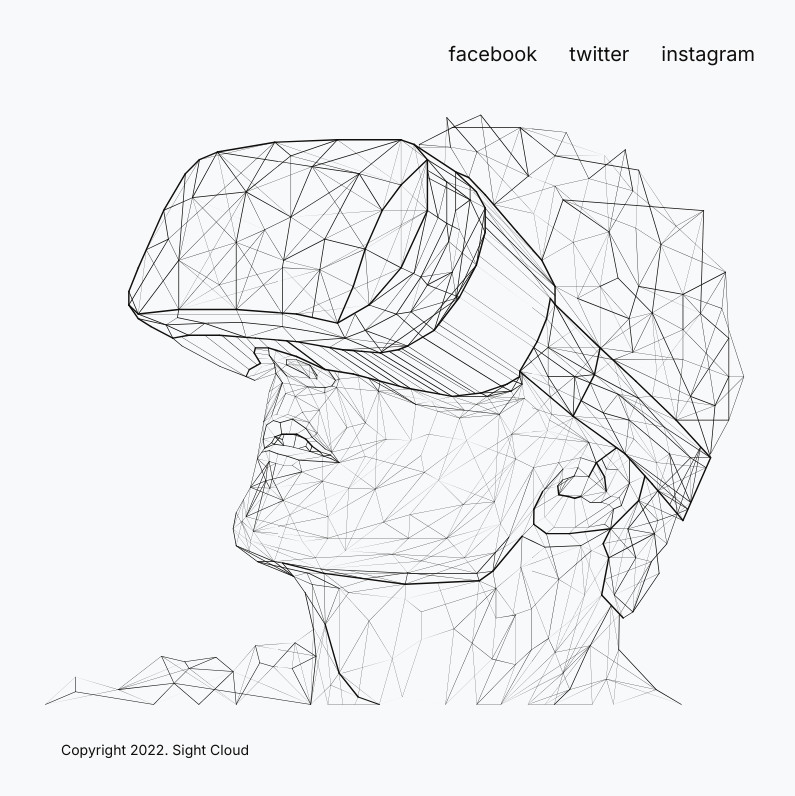
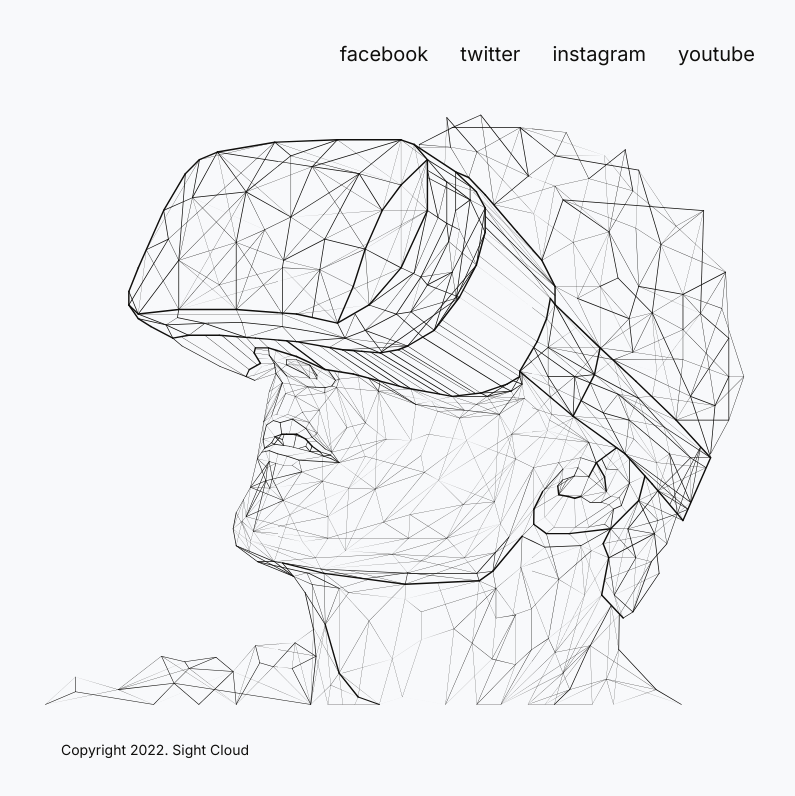
Before and after one commit to tsymbalko/sight, a website built with Parcel: page index.html in a window 1280 px wide. Shown: the full height of the page, 485-1280 px from the left. Built offline with nearby package versions, Linux system fonts and the light colour scheme.

Commit message:
Fix links

```diff
--- a/css/main.css
+++ b/css/main.css
@@ -99,8 +99,9 @@ a[class] {
   padding: 0;
   margin: 0;
   display: flex;
+  flex-wrap: wrap;
   align-items: center;
-  justify-content: center;
+  justify-content: flex-start;
   list-style: none;
 }
 
--- a/index.html
+++ b/index.html
@@ -36,6 +36,9 @@
       <li class="links_item">
         <a class="links_link" href="https://www.instagram.com/" target="_blank">instagram</a>
       </li>
+      <li class="links_item">
+        <a class="links_link" href="https://www.instagram.com/" target="_blank">youtube</a>
+      </li>
     </ul>
   </header>
   <main class="page_main">
```
